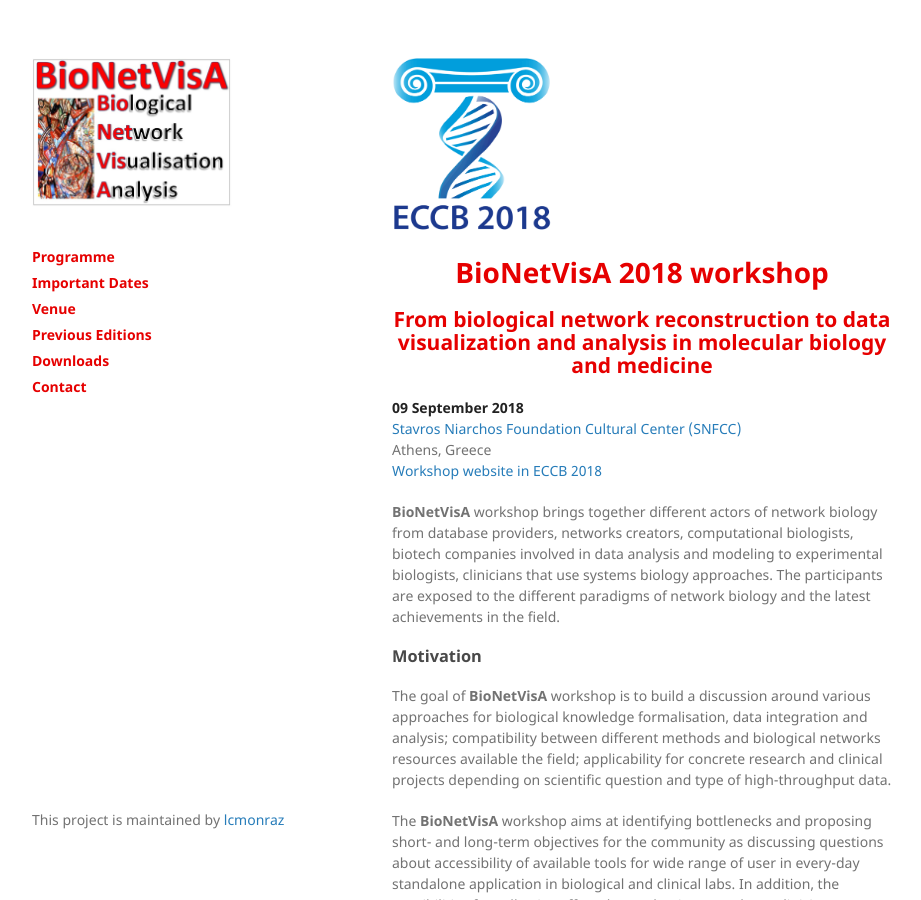
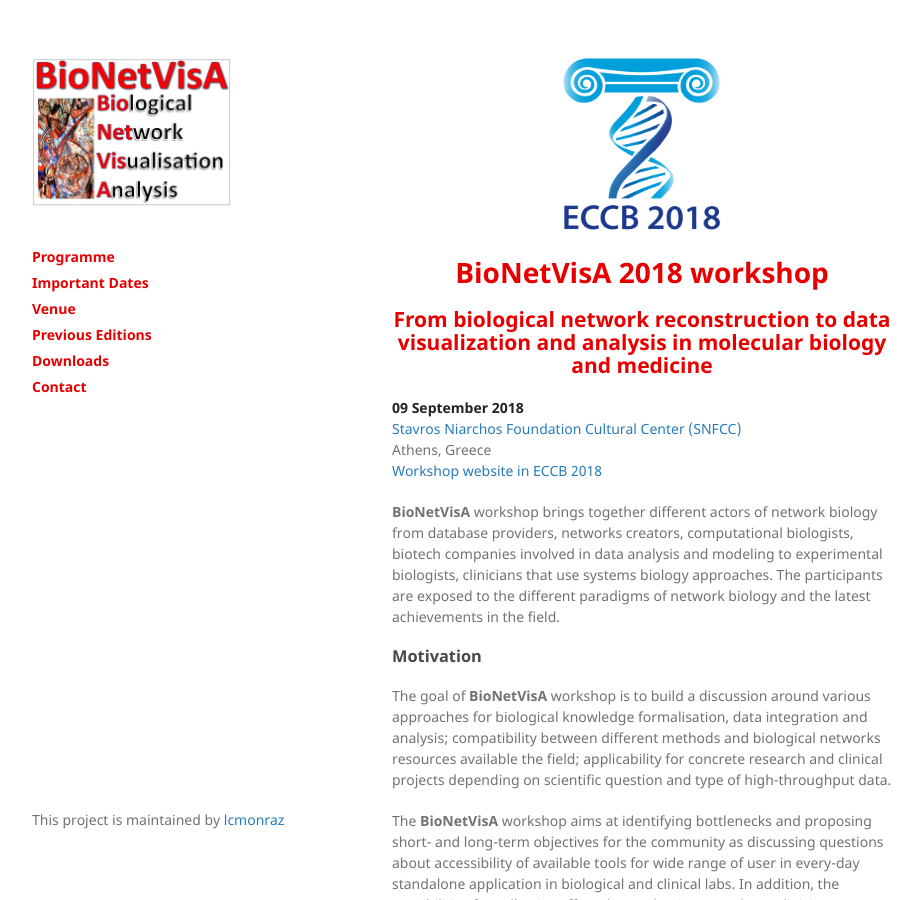
Before and after one commit to lcmonraz/Bionetvisa.github.io, a Jekyll site: the page built from index.md, in a window 1280 px wide and 900 px high. Shown: the whole window, without its empty margins (178-1099 px from the left). Built offline with Jekyll 4.4.1, drawn with Linux system fonts in a browser that asks for light colours.

Commit message:
Update index.md

```diff
--- a/index.md
+++ b/index.md
@@ -3,7 +3,7 @@ title: BioNetVisA workshop 2018
 layout: default
 ---
 
-<a href="/"><img id="ECCB18" src="/Logo_ECCB2018.gif" style="width:160px;" class="center"></a>
+<center><a href="/"><img id="ECCB18" src="/Logo_ECCB2018.gif" style="width:160px;"/></a></center>
 <p> </p>
 
 # <center><font color="#e60000">BioNetVisA 2018 workshop</font></center>
```
